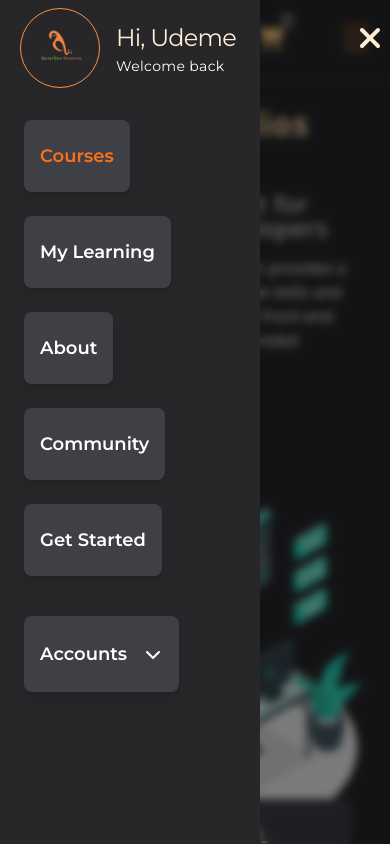
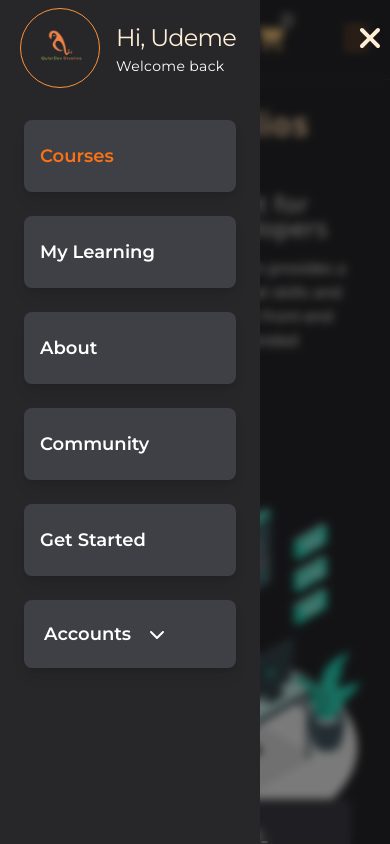
Before and after one commit to quietdevstudios/quietdevstudio, a React (Vite) app: page /courses in a window 390 px wide. Both pictures are taken after a click on the button 356 px from the left and 37 px from the top of the page. Shown: the top 844 px of the page. Built offline with nearby package versions, Linux system fonts and the light colour scheme.

Commit message:
added spring animation to mobile nav btns

```diff
--- a/src/components/Nav/MobileNav.jsx
+++ b/src/components/Nav/MobileNav.jsx
@@ -1,8 +1,8 @@
 import React, { Fragment } from "react";
 import { FontAwesomeIcon } from "@fortawesome/react-fontawesome";
-import { faMoon } from "@fortawesome/free-regular-svg-icons";
 import { faXmark } from "@fortawesome/free-solid-svg-icons";
 import { NavLink } from "react-router";
+import { AnimatePresence, motion } from "framer-motion";
 
 import { NAV_LINKS } from "../../../data";
 import Profilesection from "../Profilesection";
@@ -30,7 +30,11 @@ const MobileNav = ({ isNavOpen, toggleNav }) => {
 
                   return (
                     <Fragment key={navLink.linkText}>
-                      <li className="mb-6 bg-zinc-700 shadow-lg rounded-lg p-4 w-fit">
+                      <motion.li
+                        whileHover={{ scale: 1.1 }}
+                        transition={{ type: "spring", stiffness: 500 }}
+                        className="mb-6 bg-zinc-700 shadow-lg rounded-lg p-4 w-full"
+                      >
                         <NavLink
                           to={hyperLink}
                           target={`${linkText === "Community" ? "_blank" : ""}`}
@@ -43,7 +47,7 @@ const MobileNav = ({ isNavOpen, toggleNav }) => {
                             {linkText}
                           </span>
                         </NavLink>
-                      </li>
+                      </motion.li>
 
                       {/* {linkText === "Get Started" && (
                         <>
--- a/src/components/UserSection.jsx
+++ b/src/components/UserSection.jsx
@@ -2,6 +2,7 @@ import { faChevronDown } from "@fortawesome/free-solid-svg-icons";
 import { FontAwesomeIcon } from "@fortawesome/react-fontawesome";
 import React, { useState } from "react";
 import { NavLink } from "react-router-dom";
+import { motion } from "framer-motion";
 
 const UserSection = ({ closeNav }) => {
   // const [alertsOpen, setAlertsOpen] = useState(false);
@@ -9,40 +10,13 @@ const UserSection = ({ closeNav }) => {
 
   const linkStyle = `text-white tracking-wider leading-10 hover:underline hover:text-orange-200`;
   return (
-    <div className="mt-10">
-      {/* Alerts Section */}
-      {/* <div className="mb-6 bg-zinc-800 shadow-md rounded-lg p-4">
-        <button
-          onClick={() => setAlertsOpen(!alertsOpen)}
-          className="w-full text-left font-semibold text-gray-800 focus:outline-none"
-        >
-          <div className="flex items-center gap-4">
-            <h2 className="text-lg font-semibold text-white"> Alerts</h2>
-            <FontAwesomeIcon
-              icon={faChevronDown}
-              color="#fff"
-              width="20"
-              height="20"
-              className={`transform transition-transform ${
-                alertsOpen ? "rotate-180" : ""
-              }`}
-            />
-          </div>
-        </button>
-
-        {alertsOpen && (
-          <ul className="list-disc pl-5 text-gray-600">
-            <li>
-              <NavLink to="/notification" className={linkStyle}>
-                Notification
-              </NavLink>
-            </li>
-          </ul>
-        )}
-      </div> */}
-
+    <div className="mt-6">
       {/* Accounts Section */}
-      <div className="bg-zinc-700 shadow-lg rounded-lg py-6 px-4 w-fit">
+      <motion.div
+        whileHover={{ scale: 1.1 }}
+        transition={{ type: "spring", stiffness: 500 }}
+        className="bg-zinc-700 shadow-lg rounded-lg p-5 w-full"
+      >
         <button
           onClick={() => setAccountsOpen(!accountsOpen)}
           className="w-full text-left font-semibold text-gray-800 focus:outline-none"
@@ -80,7 +54,7 @@ const UserSection = ({ closeNav }) => {
             </li> */}
           </ul>
         )}
-      </div>
+      </motion.div>
     </div>
   );
 };
--- a/src/pages/Home.jsx
+++ b/src/pages/Home.jsx
@@ -7,6 +7,7 @@ import { FontAwesomeIcon } from "@fortawesome/react-fontawesome";
 import { Link } from "react-router-dom";
 import { PopularCourses } from "../components/PopularCourses";
 import Testimonials from "../components/Testimonials";
+import { motion } from "framer-motion";
 
 const Home = () => {
   return (
```
